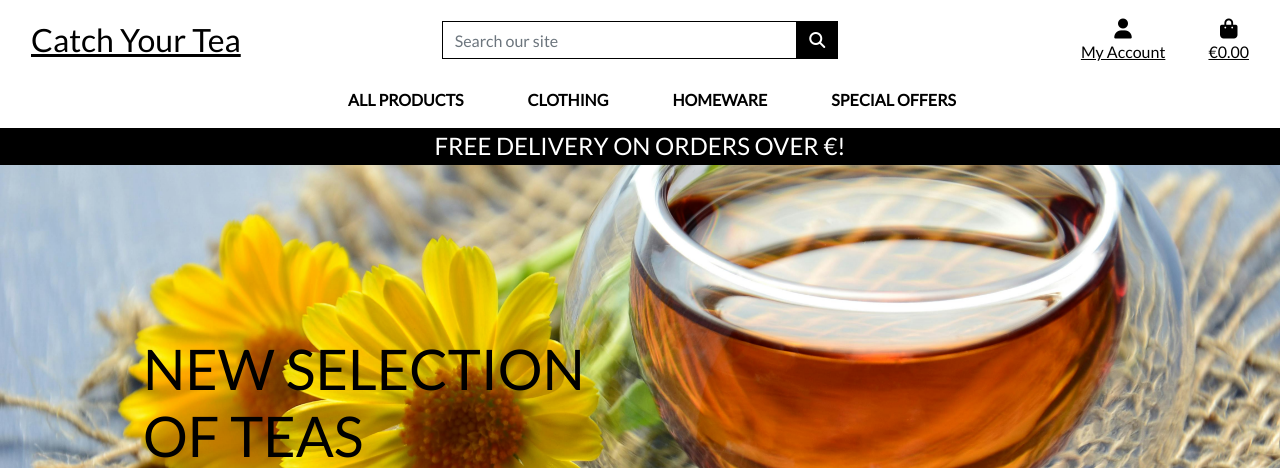
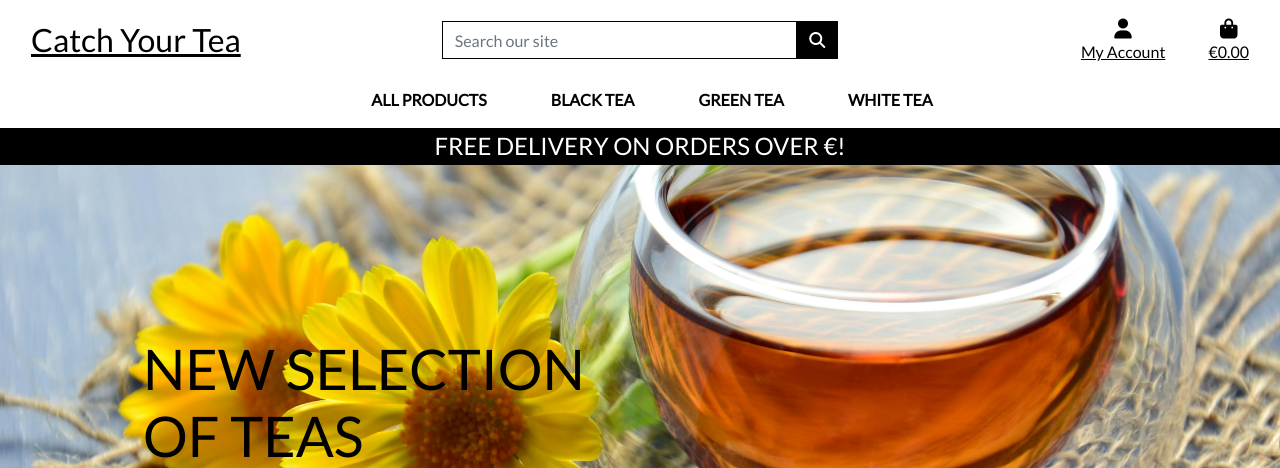
Before and after one commit to MarzenkaS/catch-your-tea, a Django app: page / in a window 1280 px wide. Shown: the top 468 px of the page. Run offline with Django 3.2, Linux system fonts and the light colour scheme; some libraries are stand-ins or nearby versions.

Commit message:
Edit main navbar

```diff
--- a/templates/includes/main-nav.html
+++ b/templates/includes/main-nav.html
@@ -14,37 +14,38 @@
         </li>
 
         <li class="nav-item dropdown">
-            <a class="logo-font font-weight-bold nav-link text-black mr-5" href="#" id="clothing-link" data-toggle="dropdown" aria-haspopup="true" aria-expanded="false">
-                Clothing
+            <a class="logo-font font-weight-bold nav-link text-black mr-5" href="#" id="blacktea-link" data-toggle="dropdown" aria-haspopup="true" aria-expanded="false">
+                Black Tea
             </a>
-            <div class="dropdown-menu border-0" aria-labelledby="clothing-link">
-                <a href="" class="dropdown-item">Activewear &amp; Essentials</a>
-                <a href="" class="dropdown-item">Jeans</a>
-                <a href="" class="dropdown-item">Shirts</a>
-                <a href="" class="dropdown-item">All Clothing</a>
+            <div class="dropdown-menu border-0" aria-labelledby="blacktea-link">
+                <a href="" class="dropdown-item">Ceylon</a>
+                <a href="" class="dropdown-item">Earl Gray</a>
+                <a href="" class="dropdown-item">Yunnan</a>
+                <a href="" class="dropdown-item">All Black Tea</a>
             </div>
         </li>
 
         <li class="nav-item dropdown">
-            <a class="logo-font font-weight-bold nav-link text-black mr-5" href="#" id="homeware-link" data-toggle="dropdown" aria-haspopup="true" aria-expanded="false">
-                Homeware
+            <a class="logo-font font-weight-bold nav-link text-black mr-5" href="#" id="greentea-link" data-toggle="dropdown" aria-haspopup="true" aria-expanded="false">
+                Green Tea
             </a>
-            <div class="dropdown-menu border-0" aria-labelledby="homeware-link">
-                <a href="" class="dropdown-item">Bed &amp; Bath</a>
-                <a href="" class="dropdown-item">Kitchen &amp; Dining</a>
-                <a href="" class="dropdown-item">All Homeware</a>
+            <div class="dropdown-menu border-0" aria-labelledby="greentea-link">
+                <a href="" class="dropdown-item">Pure Green Tea</a>
+                <a href="" class="dropdown-item">Green Tea with Mango</a>
+                <a href="" class="dropdown-item">Green Tea with Jasmine</a>
+                <a href="" class="dropdown-item">All Green Tea</a>
             </div>
         </li>
 
         <li class="nav-item dropdown">
-            <a class="logo-font font-weight-bold nav-link text-black" href="#" id="specials-link" data-toggle="dropdown" aria-haspopup="true" aria-expanded="false">
-                Special Offers
+            <a class="logo-font font-weight-bold nav-link text-black" href="#" id="whitetea-link" data-toggle="dropdown" aria-haspopup="true" aria-expanded="false">
+                White Tea
             </a>
-            <div class="dropdown-menu border-0" aria-labelledby="specials-link">
-                <a href="" class="dropdown-item">New Arrivals</a>
-                <a href="" class="dropdown-item">Deals</a>
-                <a href="" class="dropdown-item">Clearance</a>
-                <a href="" class="dropdown-item">All Specials</a>
+            <div class="dropdown-menu border-0" aria-labelledby="whitetey-link">
+                <a href="" class="dropdown-item">Pure White</a>
+                <a href="" class="dropdown-item">White with Mango</a>
+                <a href="" class="dropdown-item">White with Lemongrass</a>
+                <a href="" class="dropdown-item">All White Tea</a>
             </div>
         </li>
     </ul>
```
